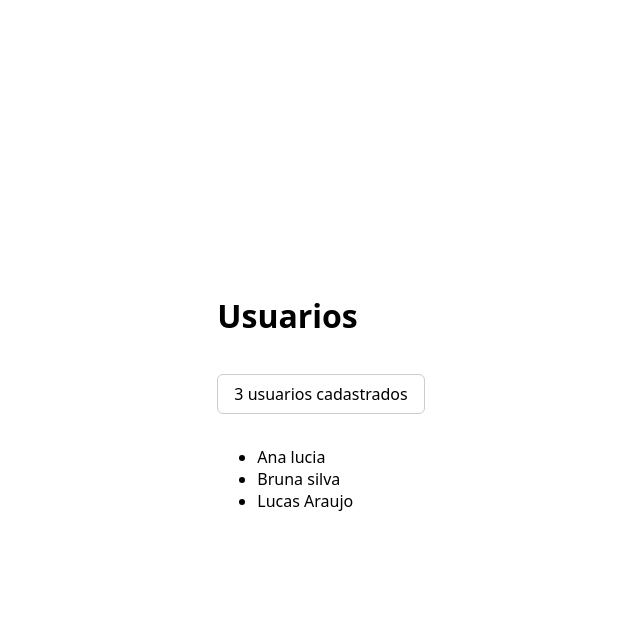
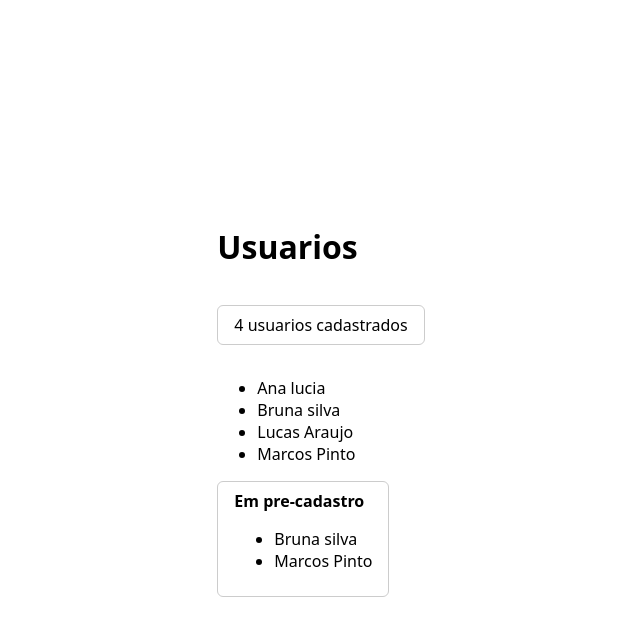
Before and after one commit to Claude-Impact-Lab/bootcamp-tech-afya, a FastAPI app: page / in a window 1280 px wide. Shown: the top 636 px of the page, without its empty margins (319-959 px from the left). Run offline with FastAPI, Linux system fonts and the light colour scheme.

Commit message:
feat: destaca os usuarios em pre-cadastro na tela
Cada usuario ganha um campo status (ativo ou pre_cadastro). A tela filtra
a lista que a API ja devolve, sem rota nova.

```diff
--- a/app/main.py
+++ b/app/main.py
@@ -10,10 +10,12 @@ templates = Jinja2Templates(directory=BASE_DIR / "templates")
 
 # Ainda nao temos banco (isso e a missao 03), entao os usuarios moram aqui na
 # memoria. Some quando o servidor reinicia -- e tudo bem por enquanto.
+# "status" separa quem ja esta ativo de quem so fez o pre-cadastro.
 USERS = [
-    {"id": 1, "name": "Ana lucia"},
-    {"id": 2, "name": "Bruna silva"},
-    {"id": 3, "name": "Lucas Araujo"},
+    {"id": 1, "name": "Ana lucia", "status": "ativo"},
+    {"id": 2, "name": "Bruna silva", "status": "pre_cadastro"},
+    {"id": 3, "name": "Lucas Araujo", "status": "ativo"},
+    {"id": 4, "name": "Marcos Pinto", "status": "pre_cadastro"},
 ]
 
 
--- a/app/templates/index.html
+++ b/app/templates/index.html
@@ -28,12 +28,19 @@
            Quem cria os <li> e o JavaScript, com o que a API respondeu. -->
       <ul id="usuarios"></ul>
       <p id="aviso">carregando...</p>
+
+      <div id="caixa-pre-cadastro" class="caixa">
+        <strong>Em pre-cadastro</strong>
+        <ul id="pendentes"></ul>
+      </div>
     </main>
 
     <script>
       const lista = document.getElementById("usuarios");
       const aviso = document.getElementById("aviso");
       const total = document.getElementById("total");
+      const pendentes = document.getElementById("pendentes");
+      const caixaPreCadastro = document.getElementById("caixa-pre-cadastro");
 
       fetch("/users")
         .then((resposta) => resposta.json())
@@ -52,9 +59,27 @@
 
           // Lista vazia nao e erro: a API respondeu certo, so nao ha ninguem.
           aviso.textContent = quantidade ? "" : "nenhum usuario cadastrado";
+
+          // Filtra a mesma lista que ja chegou, sem pedir nada novo para a API.
+          const emPreCadastro = usuarios.filter(
+            (usuario) => usuario.status === "pre_cadastro"
+          );
+
+          emPreCadastro.forEach((usuario) => {
+            const item = document.createElement("li");
+            item.textContent = usuario.name;
+            pendentes.appendChild(item);
+          });
+
+          if (emPreCadastro.length === 0) {
+            const item = document.createElement("li");
+            item.textContent = "ninguem em pre-cadastro";
+            pendentes.appendChild(item);
+          }
         })
         .catch(() => {
           total.textContent = "";
+          caixaPreCadastro.hidden = true;
           aviso.textContent = "erro ao chamar a API";
         });
     </script>
```
Also changed, not shown: tests/test_main.py (+7 -0 lines).
